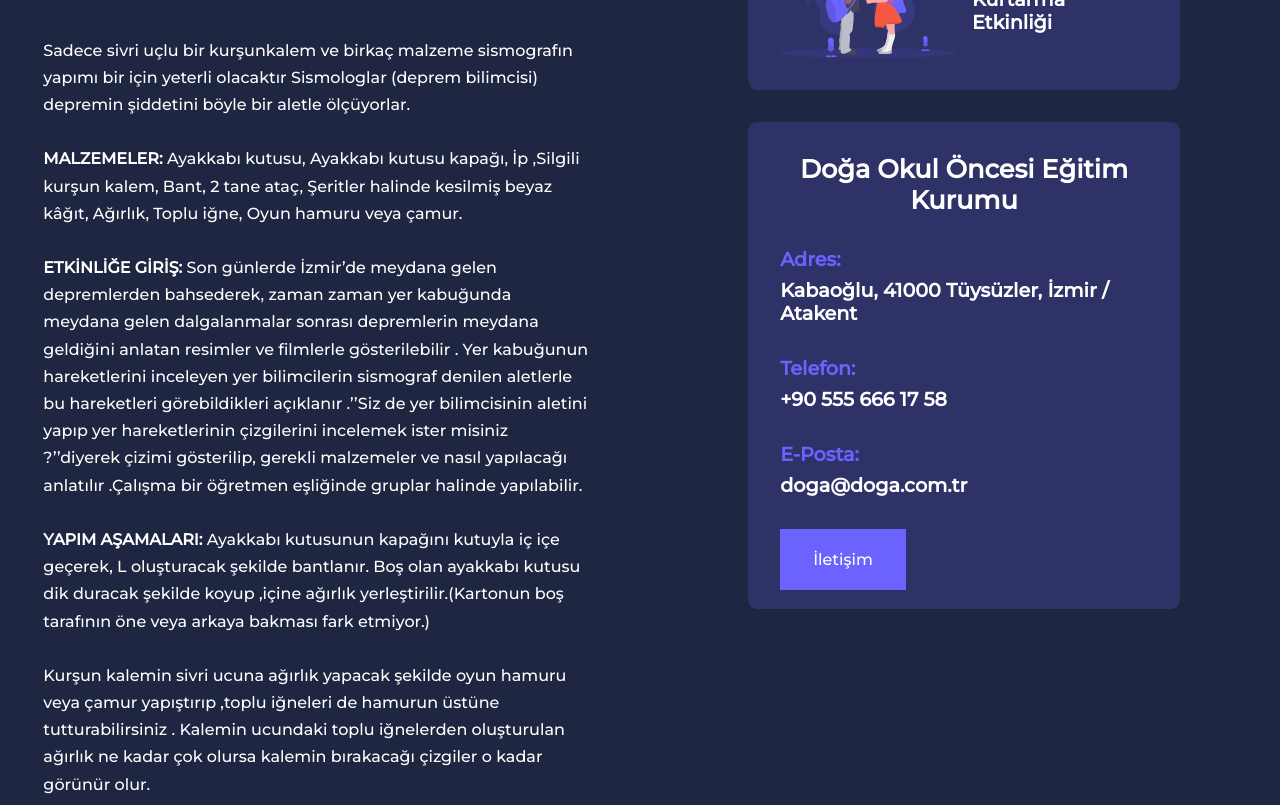
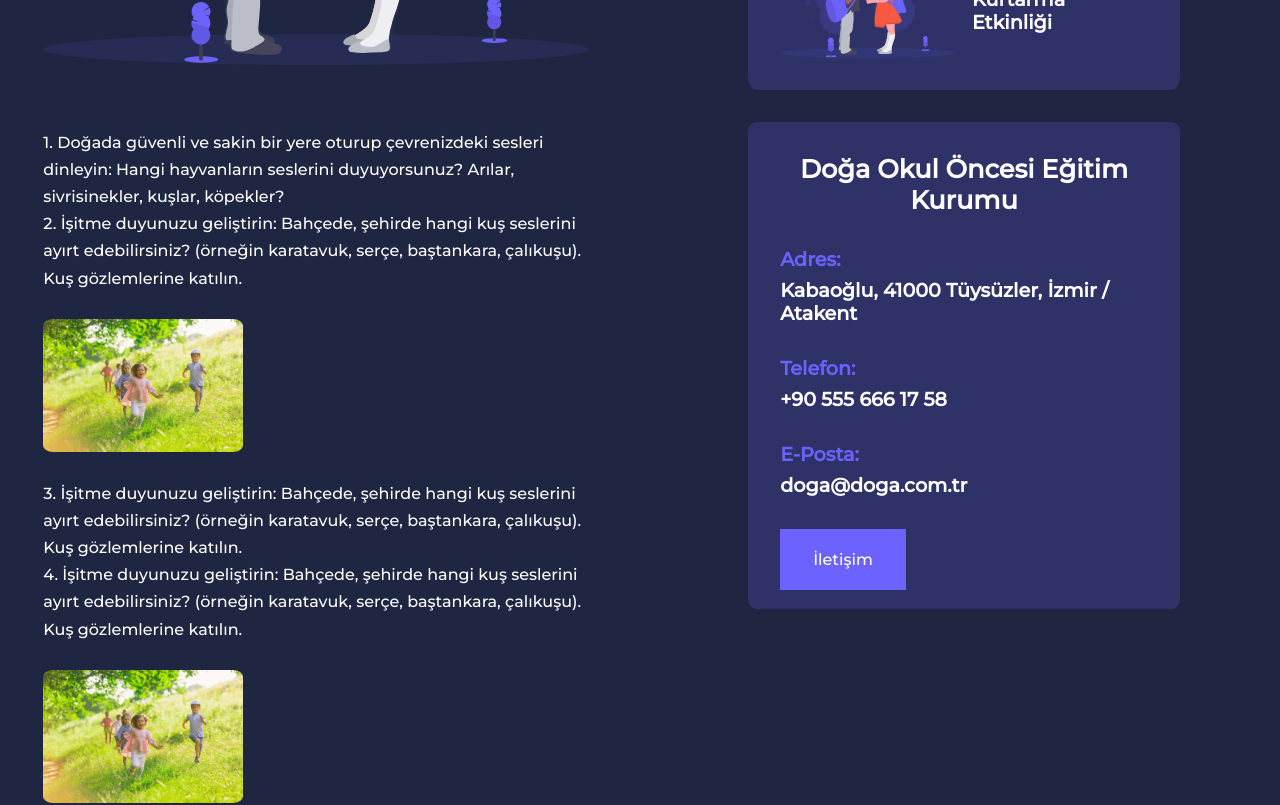
Before and after one commit to bydemirel/Do-a-Website, a React (Create React App) app: page /yaz-etkinlikleri in a window 1280 px wide. Shown: the part 1080-1885 px from the top of the page. Built offline with nearby package versions, Linux system fonts and the light colour scheme.

Commit message:
Summer Activitites

```diff
--- a/src/HomePage/Categories/Categories.jsx
+++ b/src/HomePage/Categories/Categories.jsx
@@ -1,6 +1,7 @@
 import React from 'react'
 import "./Categories.css"
-import {FaTree, FaTaxi} from 'react-icons/fa';
+import {FaTaxi} from 'react-icons/fa';
+import {BsFillEmojiSunglassesFill} from  'react-icons/bs';
 import {GiHumanEar, GiShakingHands, GiEasterEgg, GiHand, GiNoseSide} from 'react-icons/gi';
 import {WiEarthquake} from 'react-icons/wi';
 import {useNavigate } from 'react-router-dom';
@@ -109,7 +110,7 @@ const Categories = () => {
                   </article>
 
                   <article className='category' onClick={handleCategoryClick8}>
-                      <span className='category_icon'><i><FaTree></FaTree></i></span>
+                      <span className='category_icon'><i><BsFillEmojiSunglassesFill></BsFillEmojiSunglassesFill></i></span>
                       <h5>Yaz Etknilikleri</h5>
                       <p>Lorem ipsum dolor sit amet consectetur adipisicing elit. Ab nisi.</p>
                   </article>
--- a/src/SummerActivitiesPage/Info/InfoSummerActivites.jsx
+++ b/src/SummerActivitiesPage/Info/InfoSummerActivites.jsx
@@ -1,71 +1,72 @@
-import React from 'react'
+import React from "react";
 import { Link } from "react-router-dom";
 import Img from "../../images/header.svg";
+import Img2 from "../../images/children-running.jpg";
 
 const InfoSummerActivites = () => {
   const handleCategoryClick1 = () => {};
   return (
     <section className="info">
       <div className="info_left">
-      <h1 className="info_left_title">Yaz Etkinlikleri</h1>
+        <h1 className="info_left_title">
+          ÇOCUKLARLA DOĞADA YAPABİLECEĞİNİZ YAZ ETKİNLİKLERİ
+        </h1>
 
         <div className="info_left_image">
           <img src={Img} alt="" />
         </div>
         <p className="info_left_text">
-        Sadece sivri uçlu bir kurşunkalem ve birkaç malzeme sismografın yapımı
-        bir için yeterli olacaktır Sismologlar (deprem bilimcisi) depremin
-        şiddetini böyle bir aletle ölçüyorlar.
+          1. Doğada güvenli ve sakin bir yere oturup çevrenizdeki sesleri
+          dinleyin: Hangi hayvanların seslerini duyuyorsunuz? Arılar,
+          sivrisinekler, kuşlar, köpekler?
+          <br />
+          2. İşitme duyunuzu geliştirin: Bahçede, şehirde hangi kuş seslerini
+          ayırt edebilirsiniz? (örneğin karatavuk, serçe, baştankara, çalıkuşu).
+          Kuş gözlemlerine katılın.
           <br />
           <br />
-        <b>MALZEMELER: </b>
-        Ayakkabı kutusu, Ayakkabı kutusu kapağı, İp ,Silgili kurşun kalem,
-        Bant, 2 tane ataç, Şeritler halinde kesilmiş beyaz kâğıt, Ağırlık,
-        Toplu iğne, Oyun hamuru veya çamur.
-        <br /> <br />
-        <b>ETKİNLİĞE GİRİŞ: </b>
-        Son günlerde İzmir’de meydana gelen depremlerden bahsederek, zaman
-        zaman yer kabuğunda meydana gelen dalgalanmalar sonrası depremlerin
-        meydana geldiğini anlatan resimler ve filmlerle gösterilebilir . Yer
-        kabuğunun hareketlerini inceleyen yer bilimcilerin sismograf denilen
-        aletlerle bu hareketleri görebildikleri açıklanır .’’Siz de yer
-        bilimcisinin aletini yapıp yer hareketlerinin çizgilerini incelemek
-        ister misiniz ?’’diyerek çizimi gösterilip, gerekli malzemeler ve
-        nasıl yapılacağı anlatılır .Çalışma bir öğretmen eşliğinde gruplar
-        halinde yapılabilir.
+          <img src={Img2} alt="" style={{ width: 200, heigth: 200 }} />
+          <br />
+          3. İşitme duyunuzu geliştirin: Bahçede, şehirde hangi kuş seslerini
+          ayırt edebilirsiniz? (örneğin karatavuk, serçe, baştankara, çalıkuşu).
+          Kuş gözlemlerine katılın.
+          <br />
+          4. İşitme duyunuzu geliştirin: Bahçede, şehirde hangi kuş seslerini
+          ayırt edebilirsiniz? (örneğin karatavuk, serçe, baştankara, çalıkuşu).
+          Kuş gözlemlerine katılın.
           <br />
           <br />
-        <b>YAPIM AŞAMALARI: </b>
-        Ayakkabı kutusunun kapağını kutuyla iç içe geçerek, L oluşturacak
-        şekilde bantlanır. Boş olan ayakkabı kutusu dik duracak şekilde koyup
-        ,içine ağırlık yerleştirilir.(Kartonun boş tarafının öne veya arkaya
-        bakması fark etmiyor.)
+          <img src={Img2} alt="" style={{ width: 200, heigth: 200 }} />
+          <br />
+          5. İşitme duyunuzu geliştirin: Bahçede, şehirde hangi kuş seslerini
+          ayırt edebilirsiniz? (örneğin karatavuk, serçe, baştankara, çalıkuşu).
+          Kuş gözlemlerine katılın.
+          <br />
+          6. İşitme duyunuzu geliştirin: Bahçede, şehirde hangi kuş seslerini
+          ayırt edebilirsiniz? (örneğin karatavuk, serçe, baştankara, çalıkuşu).
+          Kuş gözlemlerine katılın.
           <br />
           <br />
-        Kurşun kalemin sivri ucuna ağırlık yapacak şekilde oyun hamuru veya
-        çamur yapıştırıp ,toplu iğneleri de hamurun üstüne tutturabilirsiniz .
-        Kalemin ucundaki toplu iğnelerden oluşturulan ağırlık ne kadar çok
-        olursa kalemin bırakacağı çizgiler o kadar görünür olur.
+          <img src={Img2} alt="" style={{ width: 200, heigth: 200 }} />
+          <br />
+          7. İşitme duyunuzu geliştirin: Bahçede, şehirde hangi kuş seslerini
+          ayırt edebilirsiniz? (örneğin karatavuk, serçe, baştankara, çalıkuşu).
+          Kuş gözlemlerine katılın.
+          <br />
+          8. İşitme duyunuzu geliştirin: Bahçede, şehirde hangi kuş seslerini
+          ayırt edebilirsiniz? (örneğin karatavuk, serçe, baştankara, çalıkuşu).
+          Kuş gözlemlerine katılın.
           <br />
           <br />
-        Kalemin silgili ucuna ataç ,silgi delinerek geçirilir. Kuş gözü gibi
-        kıvrılan ataca ip bağlanarak , kutunun kapağına başka ataç yardımıyla,
-        kalem yere değecek şekilde ayarlanarak, bağlanır.
+          <img src={Img2} alt="" style={{ width: 200, heigth: 200 }} />
           <br />
+          9. İşitme duyunuzu geliştirin: Bahçede, şehirde hangi kuş seslerini
+          ayırt edebilirsiniz? (örneğin karatavuk, serçe, baştankara, çalıkuşu).
+          Kuş gözlemlerine katılın.
           <br />
-        Sonra kutu bir masa veya sehpanın üstüne konularak, üç parça halinde
-        kesilen kağıtlar , şerit haline gelecek şekilde yapıştırıp kalemin
-        altına yerleştirilir. Kâğıt şerit önce düz bir şekilde çekilerek
-        çizginin ne kadar düzgün olduğu görülür. Daha sonra masa ( depremi,
-        yer hareketlerini temsilen )önce yatay, sonra dikey olarak hareket
-        ettirilir ve kalemin çizdiği çizgiler önceki çizgilerle
-        karşılaştırılır. Yatay sallanmalarda oluşan çizgiler ile dikey
-        sallanmalarda oluşan çizgileri karşılaştırılır.
-        <br />
-        <br />
-        Deprem kuşağında yer alan Türkiye’deki okullarda bilgilendirme ve
-        etkinliklerler yapıldıktan sonra da ,en az ayda bir kez olmak şartıyla
-        deprem tatbikatı yapılmalıdır.
+          10. İşitme duyunuzu geliştirin: Bahçede, şehirde hangi kuş seslerini
+          ayırt edebilirsiniz? (örneğin karatavuk, serçe, baştankara, çalıkuşu).
+          Kuş gözlemlerine katılın.
         </p>
         <div className="social_media_icons_row"></div>
       </div>
@@ -143,7 +144,7 @@ const InfoSummerActivites = () => {
         </div>
       </div>
     </section>
-  )
-}
+  );
+};
 
-export default InfoSummerActivites
+export default InfoSummerActivites;
```
Lines whose indentation alone changed are shown as unchanged.
